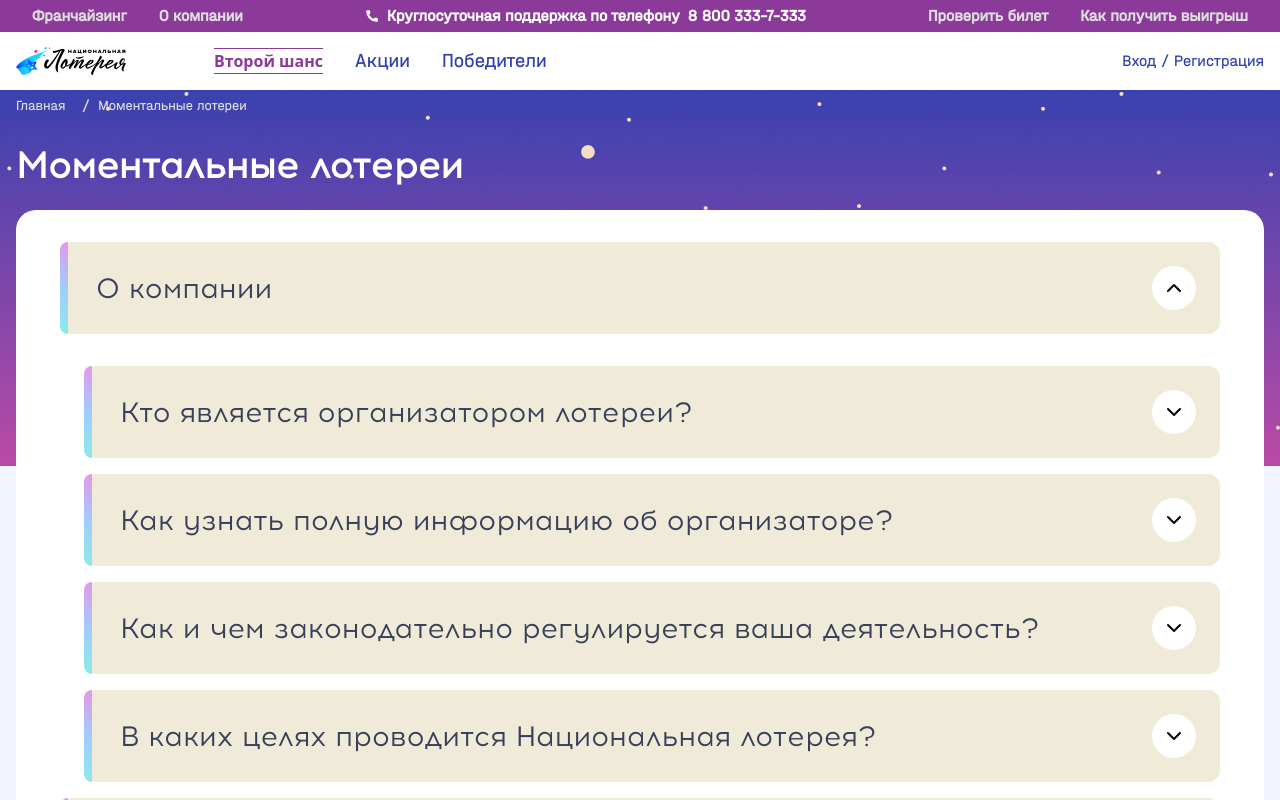
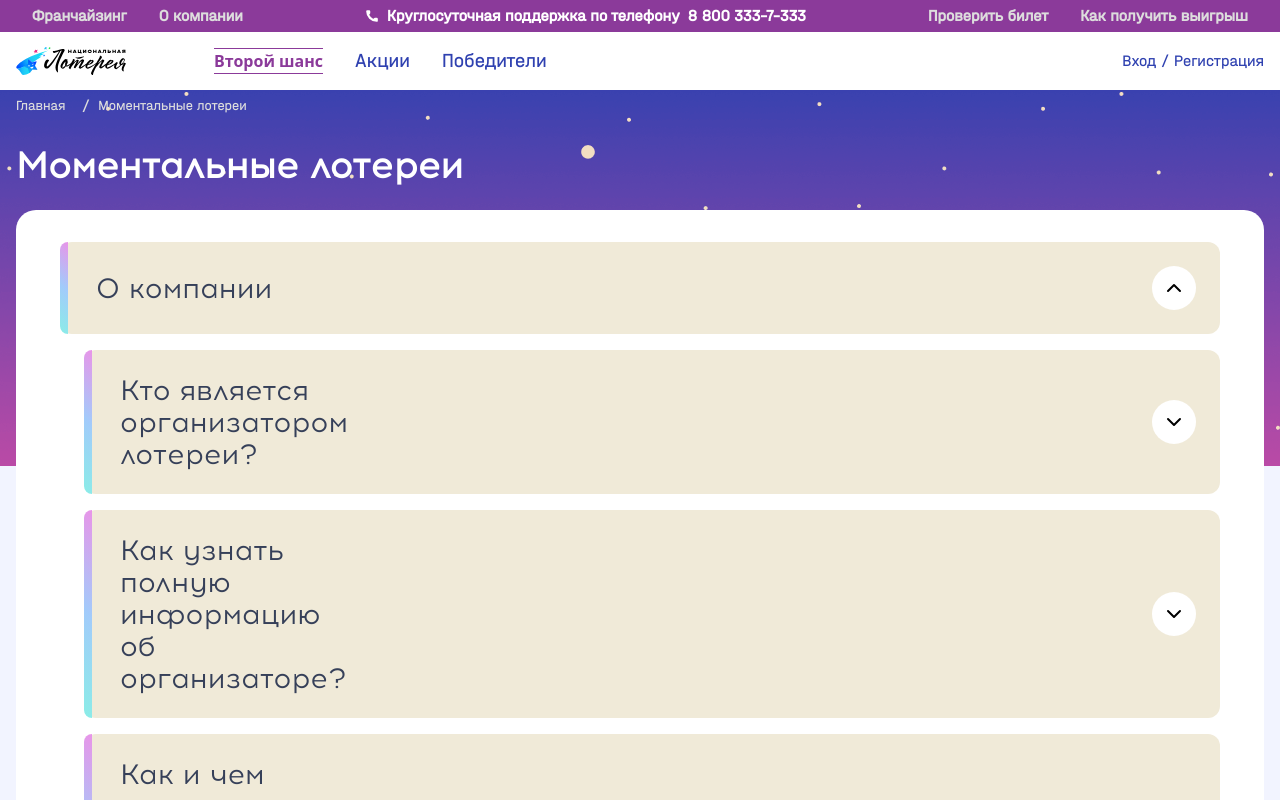
Before and after one commit to toutEstCool/n-loto, a Next.js app: page /faq in a window 1280 px wide. Both pictures are taken after a click on the element "О компании". Shown: the top 800 px of the page. Built offline with nearby package versions, Linux system fonts and the light colour scheme.

Commit message:
add adaptive faq

```diff
--- a/shared/components/faq-item/ui/faq-item.tsx
+++ b/shared/components/faq-item/ui/faq-item.tsx
@@ -30,13 +30,14 @@
         />
         <h2
           className="font-[500] font-Acrom pl-3 text-[#364059]
-                text-[18px] leading-6
+                text-[18px] leading-6 max-w-[245px]
                 md:text-[24px] md:leading-8
                 xl:text-[28px]
               "
         >
           {title}
         </h2>
+        <div>
           <div
             className={`w-[44px] h-[44px] flex items-center justify-center bg-white rounded-full cursor-pointer`}
           >
@@ -52,13 +53,17 @@
             />
           </div>
         </div>
+      </div>
       {isOpen && (
         <div className="pl-6 flex flex-col gap-4">
+          {Array.isArray(content) && content.length > 0 && (
             <div className="flex flex-col gap-0">
-            {Array.isArray(content) ? (
+              {Array.isArray(content) &&
+              content.length > 0 &&
+              Array.isArray(content) ? (
                 content.map((item) => (
                   <p
-                  className="text-[#364059] text-[16px] leading-6 font-HavalMittel-medium max-w-[734px] pl-8"
+                    className="text-[#364059] text-[14px] leading-5 md:text-[16px] md:leading-6 font-HavalMittel-medium max-w-[734px] pl-4 md:pl-8"
                     key={item}
                   >
                     {item}
@@ -70,6 +75,7 @@
                 </p>
               )}
             </div>
+          )}
           {children &&
             children.map((child) => <FaqItem key={child.title} {...child} />)}
         </div>
```
Also changed, not shown: app/faq/page.tsx (+4 -4 lines). Lines whose indentation alone changed are shown as unchanged.
